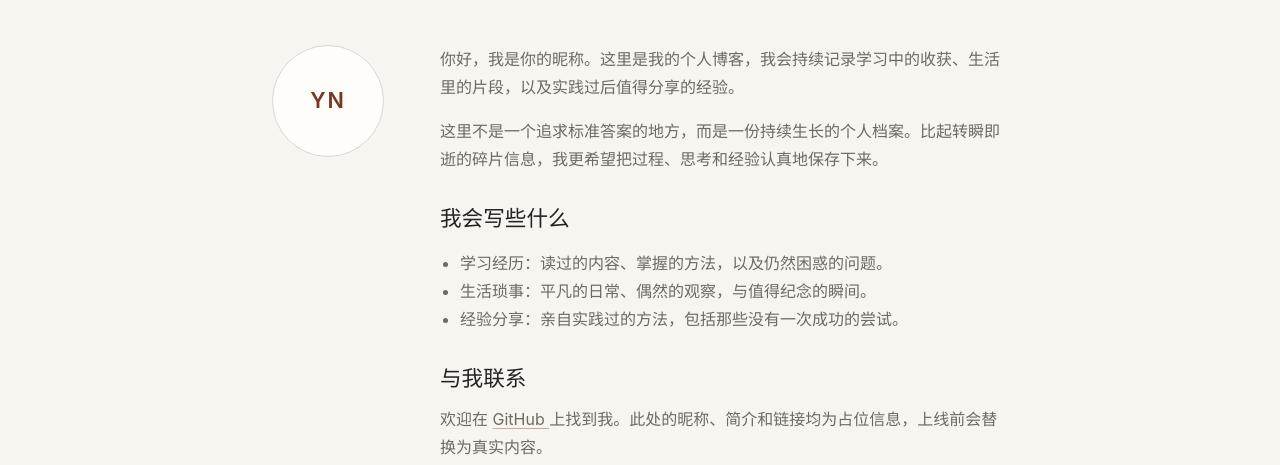
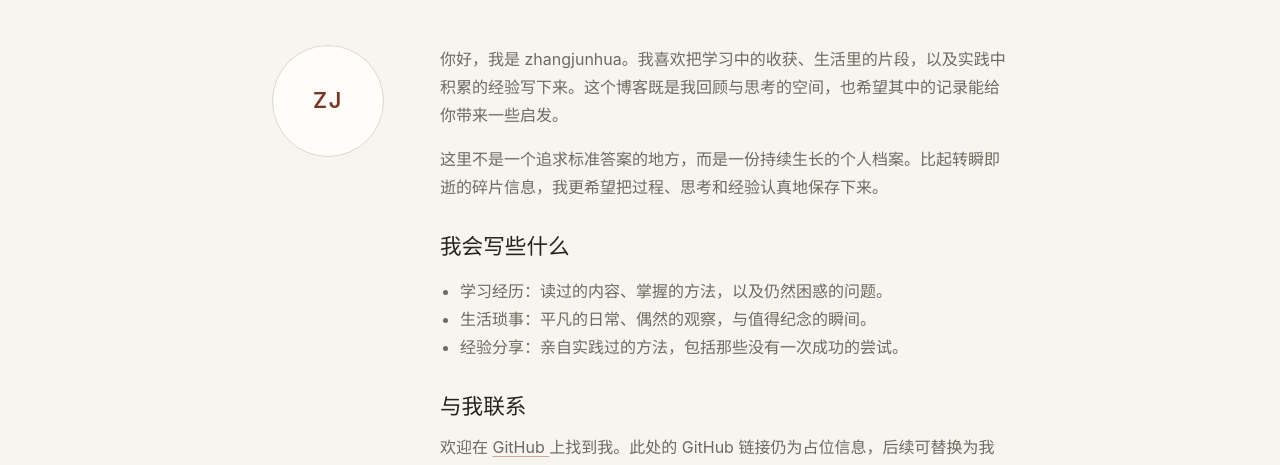
Before and after one commit to zhangjunhua/VibeBlog2, an Astro site: page /about in a window 1280 px wide. Shown: the part 334-799 px from the top of the page. Built offline with nearby package versions, Linux system fonts and the light colour scheme; Astro itself is replaced by a stand-in of ours.

Commit message:
docs: update author profile
Replace the placeholder nickname and bio with zhangjunhua's personal information.

```diff
--- a/src/pages/about.astro
+++ b/src/pages/about.astro
@@ -31,7 +31,7 @@ import { site } from "../site.config";
           <a href={site.github} rel="me external">
             GitHub
           </a>{" "}
-          上找到我。此处的昵称、简介和链接均为占位信息，上线前会替换为真实内容。
+          上找到我。此处的 GitHub 链接仍为占位信息，后续可替换为我的真实主页。
         </p>
       </div>
     </div>
--- a/src/site.config.ts
+++ b/src/site.config.ts
@@ -1,8 +1,8 @@
 export const site = {
   name: "你的博客",
-  author: "你的昵称",
-  initials: "YN",
+  author: "zhangjunhua",
+  initials: "ZJ",
   description: "记录学习经历、生活琐事与经验分享，也记录那些值得留下的瞬间。",
-  bio: "你好，我是你的昵称。这里是我的个人博客，我会持续记录学习中的收获、生活里的片段，以及实践过后值得分享的经验。",
+  bio: "你好，我是 zhangjunhua。我喜欢把学习中的收获、生活里的片段，以及实践中积累的经验写下来。这个博客既是我回顾与思考的空间，也希望其中的记录能给你带来一些启发。",
   github: "https://github.com/your-username",
 } as const;
```
